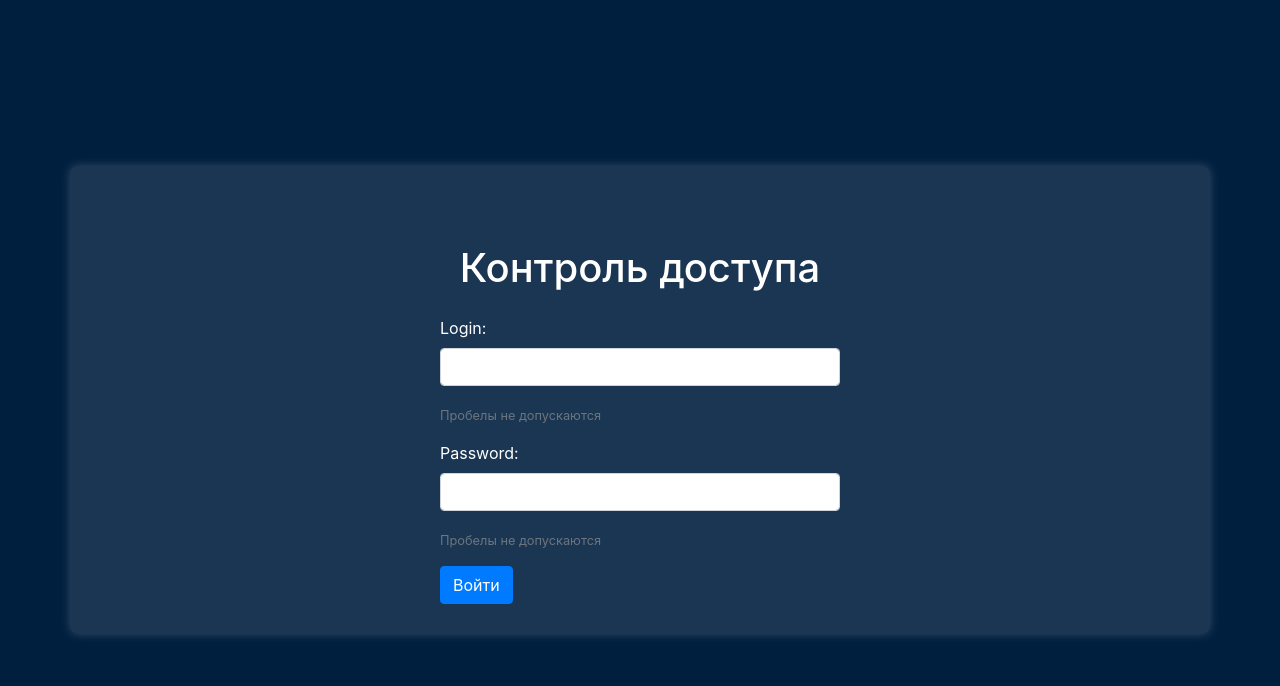
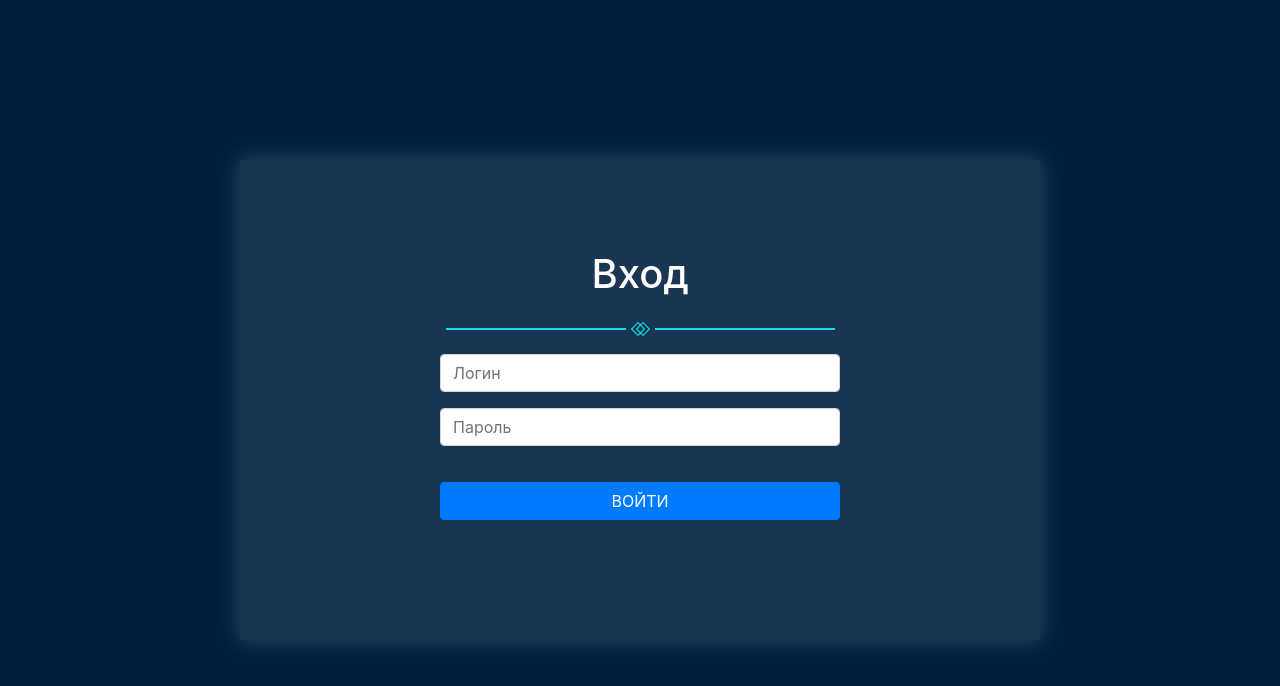
Before and after one commit to ShootkaXd/Squid_controller, a Flask app: page / in a window 1280 px wide. Shown: the top 686 px of the page. Run offline with Flask 3, Linux system fonts and the light colour scheme; some libraries are stand-ins or nearby versions.

Commit message:
Редизайн формы логина

```diff
--- a/static/css/login.css
+++ b/static/css/login.css
@@ -1,5 +1,4 @@
 /* space-login.css */
-
 body {
     background-color: #001f3f; /* Dark blue background */
     color: #ffffff; /* White text */
@@ -9,12 +8,71 @@ body {
     height: 100vh;
     margin: 0;
 }
+.form-icon{
+    color: #6c9fb3;
+    font-size: 55px;
+    text-align: center;
+    line-height: 100px;
+    width: 100px;
+    height:100px;
+    margin: 0 auto 15px;
+    border-radius: 50px;
+    box-shadow: 7px 7px 10px #6fa4da, -5px -7px 10px #ffffff;
+   }
 
 .container {
     background-color: rgba(255, 255, 255, 0.1); /* Semi-transparent white container */
-    padding: 30px;
-    border-radius: 8px;
-    box-shadow: 0 0 10px rgba(255, 255, 255, 0.2); /* White box shadow */
+    padding: 90px;
+    max-width: 800px;
+    border-radius: 0px;
+    box-shadow: 0 0 20px rgba(240, 232, 232, 0.2); /* White box shadow */
+}
+
+.razdelitel{
+    position: relative;
+    display: block;
+    margin:25px auto 20px;
+    width: 1px;
+    height: 2px;
+}
+.razdelitel:before,
+.razdelitel:after{
+    content:'';
+    position: absolute;
+    top:0;
+    width: 180px;
+    height: 2px;
+    background-color: rgb(14, 225, 253);
+}
+
+.razdelitel:before{
+    left:15px;
+}
+.razdelitel:after{
+    right: 15px;
+}
+.razdelitel div{
+    position: relative;
+}
+.razdelitel div:before,
+.razdelitel div:after{
+    content:'';
+    position: absolute;
+    top:50%;
+    margin-top: -4px;
+    width: 10px;
+    height: 10px;
+    border:1px solid rgb(0, 247, 255);
+    -webkit-transform: rotate(45deg);
+    -ms-transform: rotate(45deg);
+    -o-transform: rotate(45deg);
+    transform: rotate(45deg);
+}
+.razdelitel div:before{
+    left: -7px;
+}
+.razdelitel div:after{
+    right: -7px;
 }
 
 h1 {
@@ -32,24 +90,15 @@ label {
     margin-bottom: 8px;
 }
 
-input {
-    width: 100%;
-    padding: 10px;
-    margin-bottom: 20px;
-    box-sizing: border-box;
-    border: 1px solid #70a9ff; /* Light blue border */
-    border-radius: 4px;
-    background-color: rgba(255, 255, 255, 0.1); /* Semi-transparent white background */
-    color: #ffffff; /* White text */
-}
 
 button {
-    background-color: #70a9ff; /* Light blue button color */
-    color: white;
-    padding: 10px 15px;
     border: none;
-    border-radius: 4px;
-    cursor: pointer;
+    width: 100%;
+    padding: 10px 20px;
+    border: none;
+    font-size: 14px;
+    text-transform: uppercase;
+    margin: 20px 0 30px 0;
 }
 
 button:hover {
--- a/templates/index.html
+++ b/templates/index.html
@@ -5,9 +5,6 @@
     <meta name="viewport" content="width=device-width, initial-scale=1.0">
     <title>Управление доступом в Squid</title>
     <link rel="stylesheet" href="https://stackpath.bootstrapcdn.com/bootstrap/4.3.1/css/bootstrap.min.css">
-    <link rel="stylesheet" type="text/css" href="{{ url_for('static', filename='css/style.css') }}">
-    <link rel="stylesheet" type="text/css" href="{{ url_for('static', filename='css/search.css') }}">
-    <link rel="stylesheet" type="text/css" href="{{ url_for('static', filename='css/checkbox.css') }}">
     <link rel="stylesheet" href="https://stackpath.bootstrapcdn.com/bootstrap/4.3.1/css/bootstrap.min.css">
 </head>
 <body>
--- a/templates/login.html
+++ b/templates/login.html
@@ -7,13 +7,15 @@
     <meta name="viewport" content="width=device-width, initial-scale=1.0">
     <title>Login</title>
     <link rel="stylesheet" href="https://stackpath.bootstrapcdn.com/bootstrap/4.5.2/css/bootstrap.min.css">
+    <link rel="stylesheet" href="https://cdnjs.cloudflare.com/ajax/libs/font-awesome/6.0.0-beta3/css/all.min.css">
     <link rel="stylesheet" type="text/css" href="{{ url_for('static', filename='css/login.css') }}">
 </head>
 <body>
 
     <div class="container">
-        <h1 class="mt-5 mb-4">Контроль доступа</h1>
-
+        <!-- <div class="form-icon"><i class="fa fa-user"></i></div> -->
+        <h1 class="mt-6 mb-6">Вход</h1>
+        <div class="razdelitel"><div></div></div>
         {% with messages = get_flashed_messages() %}
             {% if messages %}
                 <div class="alert alert-danger" role="alert">
@@ -25,19 +27,16 @@
                 </div>
             {% endif %}
         {% endwith %}
-
         <form method="post" action="/" class="mt-4">
             {{ form.hidden_tag() }}
             <div class="form-group">
-                <label for="user_id">Login:</label>
-                {{ form.user_id(class="form-control", pattern="^[^\\s]+$") }}
-                <small class="form-text text-muted">Пробелы не допускаются</small>
+                {{ form.user_id(placeholder="Логин", class="form-control", pattern="^[^\\s]+$") }}
             </div>
+
             <div class="form-group">
-                <label for="password">Password:</label>
-                {{ form.password(class="form-control", pattern="^[^\\s]+$") }}
-                <small class="form-text text-muted">Пробелы не допускаются</small>
+                {{ form.password(placeholder="Пароль",class="form-control", pattern="^[^\\s]+$") }}
             </div>
+
             <button type="submit" class="btn btn-primary">Войти</button>
         </form>
     </div>
--- a/version.py
+++ b/version.py
@@ -1 +1 @@
-__version__ = '0.11.1-beta'
+__version__ = '0.12.0-beta'
```
Also changed, not shown: access_control.db, templates/test.html (added), 1 other file.
